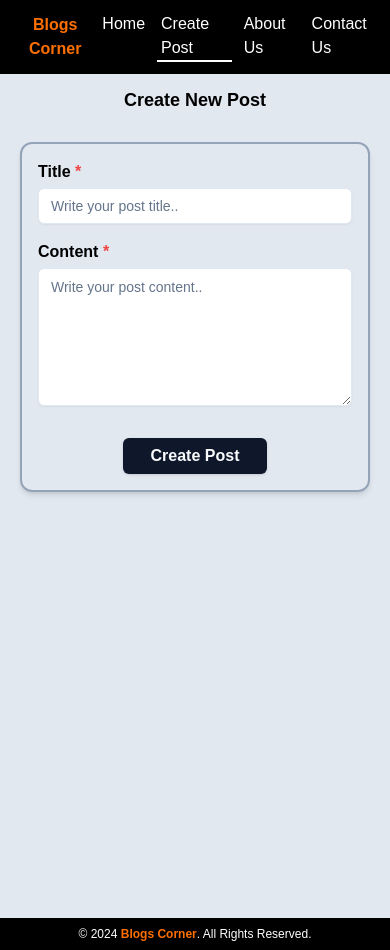
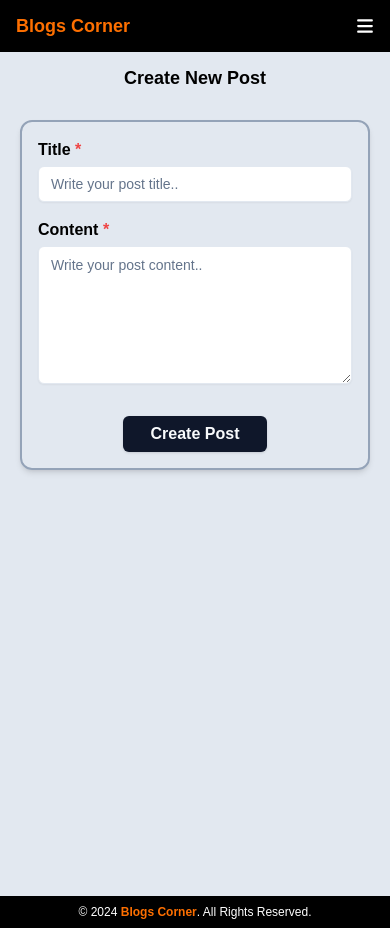
Before and after one commit to ShailySarker/blog-frontend-side, a Next.js app: page /createPost in a window 390 px wide. After the commit the page ends 928 px from the top, so only its background shows below. Built offline with nearby package versions, Linux system fonts and the light colour scheme.

Commit message:
banner added

```diff
--- a/package.json
+++ b/package.json
@@ -19,6 +19,7 @@
     "next": "14.2.11",
     "react": "^18.3.1",
     "react-dom": "^18.3.1",
+    "react-icons": "^5.3.0",
     "react-router-dom": "^6.26.2",
     "sqlite": "^5.1.1",
     "sqlite3": "^5.1.7",
--- /dev/null
+++ b/src/app/components/banner.js
@@ -0,0 +1,22 @@
+import Image from 'next/image';
+import React from 'react';
+import banner from "../../../public/image/banner.jpg";
+import { Button } from '@/components/ui/button';
+import Link from 'next/link';
+
+export default function Banner() {
+    return (
+        <div className="flex lg:flex-row flex-col items-center lg:gap-20 md:gap-12 gap-8 lg:my-20 md:mt-6 md:mb-16 mt-2 mb-12">
+            <div className="lg:w-[50%] md:w-[80%] w-[100%]">
+                <Image src={banner} alt="banner image" />
+            </div>
+            <div className="lg:w-[50%] w-[100%]">
+                <h2 className="lg:text-4xl md:text-3xl text-2xl font-semibold">Welcome to <span className="font-bold text-[#FD6F00]">Blogs Corner</span></h2>
+                <p className="text-gray-700 lg:mt-5 md:mt-4 mt-3 text-justify lg:text-lg/loose md:text-base/relaxed text-base">Blogs Corner is a dynamic platform where users can explore a variety of topics, share their thoughts, and engage with a diverse community. Whether you are looking for insights on technology, lifestyle, personal growth, or creative writing, Blogs Corner offers a space for both readers and writers to connect.</p>
+                <Link href="/createPost">
+                    <Button className="lg:mt-8 md:mt-6 mt-4 w-36 font-semibold md:text-lg">Get Start</Button>
+                </Link>
+            </div>
+        </div>
+    )
+}
--- a/src/app/components/header.jsx
+++ b/src/app/components/header.jsx
@@ -1,28 +1,62 @@
 "use client"
-import React from 'react'
 import Link from "next/link";
 import { usePathname } from 'next/navigation';
+import { useState } from 'react';
+import { FaBars, FaX } from "react-icons/fa6";
 
 export default function Header() {
     const currentPath = usePathname();
+    const [isMenuOpen, setMenuOpen] = useState();
+    const [isClicked, setClicked] = useState();
+
+    const toggleMenu = () => {
+        setMenuOpen(!isMenuOpen);
+        setClicked(!isClicked);
+    };
+
     return (
-        <div className='flex justify-between items-center lg:py-7 md:py-5 py-3 bg-black text-white lg:px-16 md:px-8 px-3 shadow-lg shadow-slate-300'>
-            <h2 className='md:w-[25%] font-bold text-[#FD6F00] lg:text-3xl md:text-xl text-base md:text-left text-center'>Blogs Corner</h2>
-            <ul className='md:w-[50%] flex flex-row justify-center lg:gap-8 md:gap-6 gap-2 lg:text-xl md:text-lg text-base font-medium'>
-                <Link href="/" className={`${"/" === currentPath && "border-b-2 border-white" } px-1`}>
+        <div className='flex justify-between items-center lg:py-7 md:py-5 py-3 bg-black text-white lg:px-16 md:px-8 px-4 shadow-lg shadow-slate-300'>
+            <h2 className='lg:w-[25%] font-bold text-[#FD6F00] lg:text-3xl md:text-xl text-lg md:text-left text-center'>Blogs Corner</h2>
+            <ul className='lg:w-[50%] lg:block hidden lg:flex flex-row justify-center lg:gap-8 md:gap-6 gap-2 lg:text-xl md:text-lg text-base font-medium'>
+                <Link href="/" className={`${"/" === currentPath && "border-b-2 border-white"} px-1`}>
                     <li>Home</li>
                 </Link>
-                <Link href="/createPost" className={`${"/createPost" === currentPath && "border-b-2 border-white" } px-1`}>
+                <Link href="/createPost" className={`${"/createPost" === currentPath && "border-b-2 border-white"} px-1`}>
                     <li>Create Post</li>
                 </Link>
-                <Link href="/aboutUs" className={`${"/aboutUs" === currentPath && "border-b-2 border-white" } px-1`}>
+                <Link href="/aboutUs" className={`${"/aboutUs" === currentPath && "border-b-2 border-white"} px-1`}>
                     <li>About Us</li>
                 </Link>
-                <Link href="/contactUs" className={`${"/contactUs" === currentPath && "border-b-2 border-white" } px-1`}>
+                <Link href="/contactUs" className={`${"/contactUs" === currentPath && "border-b-2 border-white"} px-1`}>
                     <li>Contact Us</li>
                 </Link>
             </ul>
-            <h1 className='md:w-[25%] md:block hidden'></h1>
+            <h1 className='lg:w-[25%] md:block hidden'></h1>
+            <div className="lg:hidden block" onClick={toggleMenu}>
+                {
+                    isClicked ? <FaX className="text-white md:text-xl text-lg" /> : <FaBars className="text-white md:text-xl text-lg" />
+                }
+                {
+                    isMenuOpen && (
+                        <div style={{ zIndex: 9999 }} className="lg:hidden absolute md:top-[70px] top-14 md:right-6 right-4 px-4 md:py-6 py-4 md:w-44 w-36 rounded-md shadow-lg border-4 border-black bg-slate-200">
+                            <ul className='lg:w-[50%] lg:hidden visible flex flex-col text-black justify-center lg:gap-8 md:gap-3 gap-2 lg:text-xl md:text-lg text-base font-medium'>
+                                <Link href="/" className={`${"/" === currentPath && "underline"}`}>
+                                    <li>Home</li>
+                                </Link>
+                                <Link href="/createPost" className={`${"/createPost" === currentPath && "underline"}`}>
+                                    <li>Create Post</li>
+                                </Link>
+                                <Link href="/aboutUs" className={`${"/aboutUs" === currentPath && "underline"}`}>
+                                    <li>About Us</li>
+                                </Link>
+                                <Link href="/contactUs" className={`${"/contactUs" === currentPath && "underline"}`}>
+                                    <li>Contact Us</li>
+                                </Link>
+                            </ul>
+                        </div>
+                    )
+                }
+            </div>
         </div>
     )
 }
--- a/src/app/createPost/error.js
+++ b/src/app/createPost/error.js
@@ -1,5 +1,6 @@
 "use client"; // Error components must be Client Components
 
+import { Button } from "@/components/ui/button";
 import { useEffect } from "react";
 
 export default function Error({ error, reset }) {
--- a/src/app/page.js
+++ b/src/app/page.js
@@ -5,6 +5,7 @@ import api from '@/lib/api';
 import ConfirmModal from './components/confirmModal';
 import { Button } from '@/components/ui/button';
 import { useRouter } from 'next/navigation';
+import Banner from './components/banner';
 
 export default function Home() {
   const [posts, setPosts] = useState([]);
@@ -19,7 +20,7 @@ export default function Home() {
     }
     fetchPosts();
   }, []);
-  console.log(posts)
+  console.log(posts);
 
   const deletePost = async (id) => {
     await api.delete(`/posts/${id}`);
@@ -27,6 +28,8 @@ export default function Home() {
   };
 
   return (
+    <div className="lg:pt-6 md:pt-4 pt-3">
+      <Banner />
       <div className="lg:pt-6 md:pt-4 pt-3 lg:pb-28 md:pb-24 pb-14">
         <h2 className="lg:text-3xl md:text-xl text-lg text-center font-bold lg:mb-4 md:mb-3 mb-2 text-black">All Blog Posts</h2>
         <div>
@@ -58,5 +61,6 @@ export default function Home() {
           />
         )}
       </div>
+    </div>
   );
 }
--- a/src/app/post/[id]/error.js
+++ b/src/app/post/[id]/error.js
@@ -1,5 +1,6 @@
 "use client"; // Error components must be Client Components
 
+import { Button } from "@/components/ui/button";
 import { useEffect } from "react";
 
 export default function Error({ error, reset }) {
```
Also changed, not shown: public/image/banner.jpg (added), 1 other file (tests, documents, lock files or other folders). Lines whose indentation alone changed are shown as unchanged.
